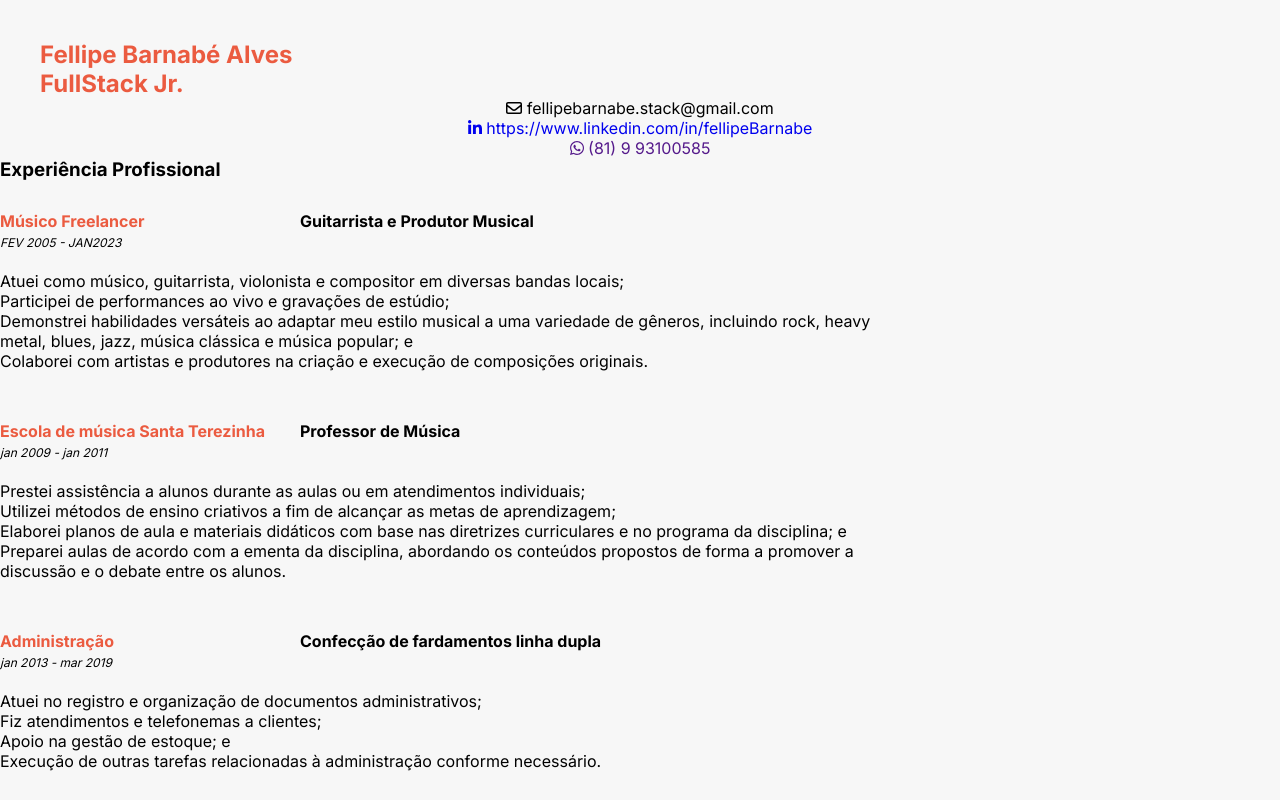
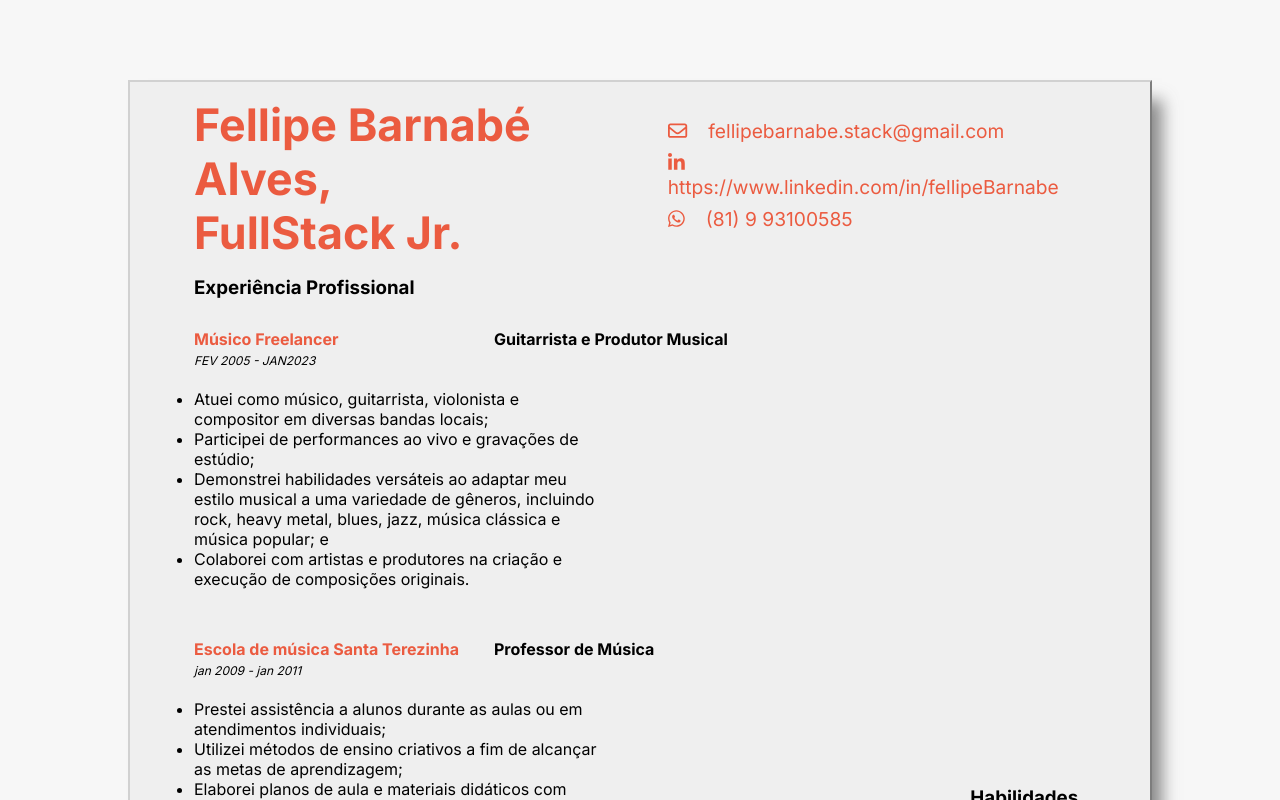
Before and after one commit to FellipeBarnabe/meuCurriculoAngular, an Angular app: page /resume in a window 1280 px wide. Shown: the top 800 px of the page. Built offline with nearby package versions, Linux system fonts and the light colour scheme.

Commit message:
style: resume.component

```diff
--- a/src/app/Pages/resume/resume.component.css
+++ b/src/app/Pages/resume/resume.component.css
@@ -1,7 +1,38 @@
+#paper-leaf {
+  max-width: 80vw;
+  margin: 5rem auto 0;
+  padding-bottom: 2rem;
+  background-color: #efefef;
+  border: 2px outset #d1d1d1;
+  box-shadow: 15px 15px 15px -5px rgba(102, 102, 102, 0.75);
+  -moz-box-shadow: 15px 15px 15px -5px rgba(102, 102, 102, 0.75);
+}
+
+header,
+main {
+  display: flex;
+  justify-content: space-between;
+  align-items: center;
+  margin: 2vh 5vw;
+}
+
 h2 {
-  font-size: 24px;
+  font-size: 2.8rem;
   font-weight: bold;
-  margin-top: 2.5rem;
-  margin-left: 2.5rem;
   color: var(--vermelho-primario);
 }
+
+div.column_right > a {
+  color: var(--vermelho-primario);
+  margin-bottom: 0.5rem;
+  width: 100%;
+  font-size: 1.2rem;
+}
+
+div.column_right > a > fa-icon {
+  padding-right: 1rem;
+}
+
+div.page-bottom-margin {
+  height: 3vh;
+}
--- a/src/app/Pages/resume/resume.component.html
+++ b/src/app/Pages/resume/resume.component.html
@@ -1,5 +1,6 @@
+<div id="paper-leaf">
   <header>
-  <h2>Fellipe Barnabé Alves<br />FullStack Jr.</h2>
+    <h2>Fellipe Barnabé Alves,<br />FullStack Jr.</h2>
     <div class="column_right">
       <a id="email">
         <fa-icon [icon]="emailIcon"></fa-icon>
@@ -12,9 +13,10 @@
         <fa-icon [icon]="linkedinIcon"></fa-icon>
         https://www.linkedin.com/in/fellipeBarnabe
       </a>
-    <a href="" id="whatsapp">
+      <a href="#irParaOZap" id="whatsapp">
         <fa-icon [icon]="whatsAppIcon"></fa-icon>
-      (81) 9 93100585</a>
+        (81) 9 93100585</a
+      >
     </div>
   </header>
   <main>
@@ -42,3 +44,5 @@
     </div>
   </main>
   <app-contatc></app-contatc>
+</div>
+<div class="page-bottom-margin"></div>
```
Lines whose indentation alone changed are shown as unchanged.
